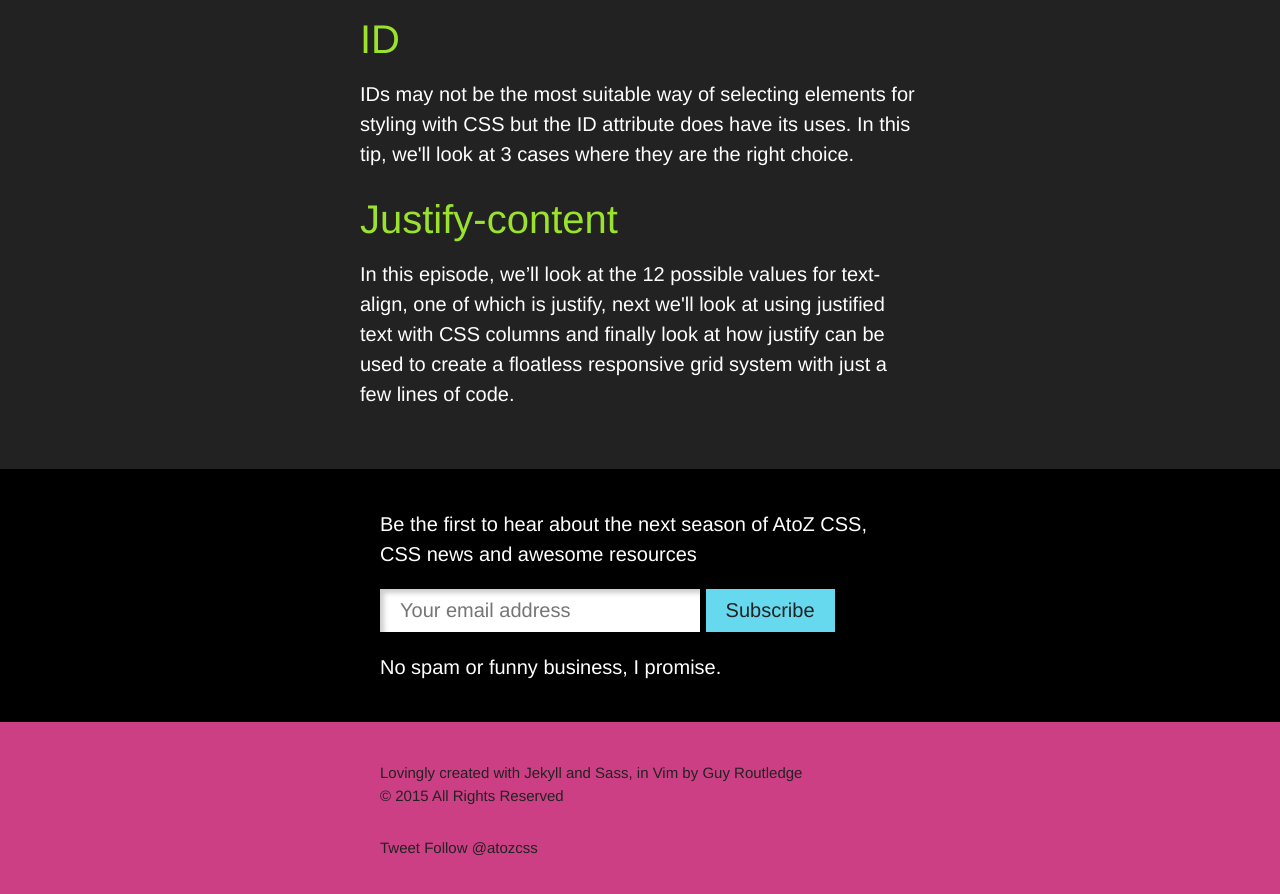
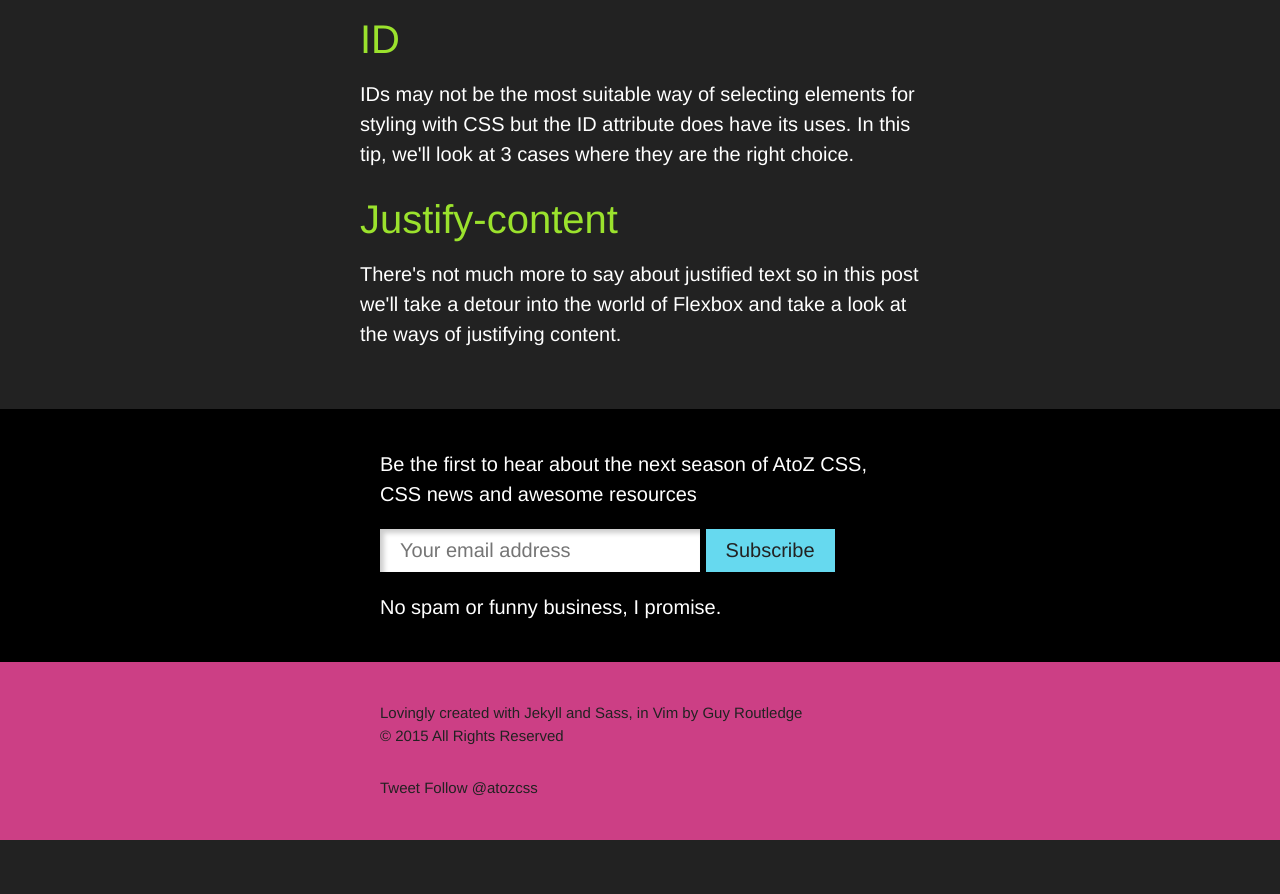
Before and after one commit to guyroutledge/atozcss, a Jekyll site: the page built from blog.html, in a window 1280 px wide and 900 px high, scrolled down 2202 px. Shown: the top 894 px of the window. Built offline with Jekyll 4.4.1, drawn with Linux system fonts in a browser that asks for light colours; comment, search, counter and statistics services are not loaded; after the commit the page ends 3042 px from its top, so only the background shows below that.

Commit message:
Copy amends for tip j

```diff
--- a/_posts/blog/2015-10-05-css-tip-j.md
+++ b/_posts/blog/2015-10-05-css-tip-j.md
@@ -7,24 +7,26 @@
 
 wistiaId: h307awvs6z
 excerpt: >
-  In this episode, we’ll look at the 12 possible values for text-align,
-  one of which is justify, next we'll look at using justified text with
-  CSS columns and finally look at how justify can be used to create
-  a floatless responsive grid system with just a few lines of code.
+  There's not much more to say about justified text so in this post
+  we'll take a detour into the world of Flexbox and take a look at the
+  ways of justifying content.
 ---
 
-In the video episode for [J](http://www.atozcss.com/j) we discussed the text-align property and how it can be used to justify text on a page.
-There is also a justify-content property if using flexbox to position elements within a flex container.
-Each property defines how the browser will distribute space between and around flex items along the main axis of their parent container.
+In the [video episode for J](http://www.atozcss.com/j) we discussed the `text-align` property and how it can be used to `justify` text on a page. There's not much more to say about that so let's dig into some flexbox instead!
 
-There are five different values for justify-content:
-* flex-start (default): items are placed at the start of the containing element
-* flex-end: items are at the end of the containing element
-* center: items are centered within the containing element
-* space-between: items are spaced out across the entire width of the containing element, with the first child element at the start and the final child element at the end
-* space-around: items are spaced out with equal space around them, including space at the start and the end.
+Flexbox has a `justify-content` property that allows you to position elements within a `flex` container.
 
-Have a look at this example to see the different results when you change the value of the justify-content property.
+Each value of this property defines how the browser will distribute space between and around flex items along the main axis of their parent container.
+
+There are five different values for `justify-content`:
+
+* `flex-start` (default): items are placed at the start of the containing element
+* `flex-end` items are at the end of the containing element
+* `center` items are centered within the containing element
+* `space-between` items are spaced out across the entire width of the containing element, with the first child element at the start and the final child element at the end
+* `space-around` items are spaced out with equal space around them, including space at the start and the end.
+
+Have a look at this example to see the different results when you change the value of the `justify-content` property.
 
 <div data-height="268" data-theme-id="17492" data-slug-hash="dYWvZv" data-default-tab="css" data-user="atozcss" class='codepen'><pre><code>.box {
   width: 50px;
@@ -62,3 +64,10 @@
 }</code></pre>
 <p>See the Pen <a href='http://codepen.io/atozcss/pen/dYWvZv/'>dYWvZv</a> by Guy Routledge (<a href='http://codepen.io/atozcss'>@atozcss</a>) on <a href='http://codepen.io'>CodePen</a>.</p>
 </div><script async src="//assets.codepen.io/assets/embed/ei.js"></script>
+<br>
+
+In case you didn't know already, there's a whole chapter on flexbox in
+my <a href="/books">AtoZ CSS Guide to Layout and Document Flow</a> ebook
+which you can grab for just $15.  This goes into depth about
+`justify-content` and all the other flexbox properties as well as
+example usecases and tips for dealing with vendor prefixes.
```
